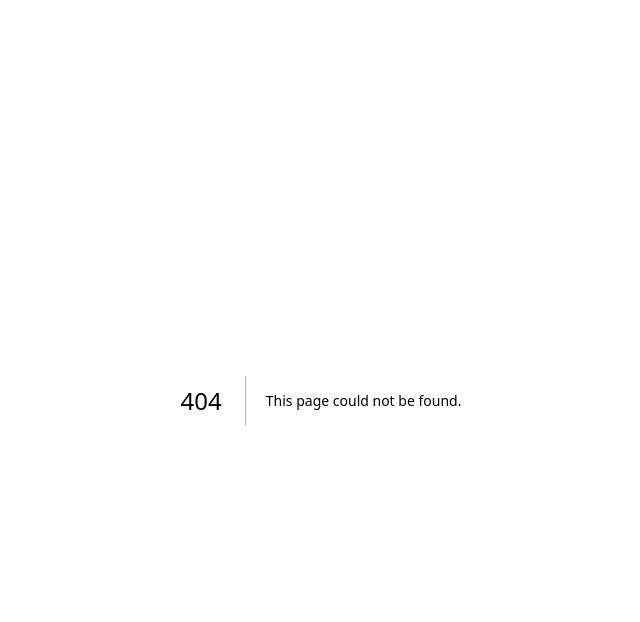
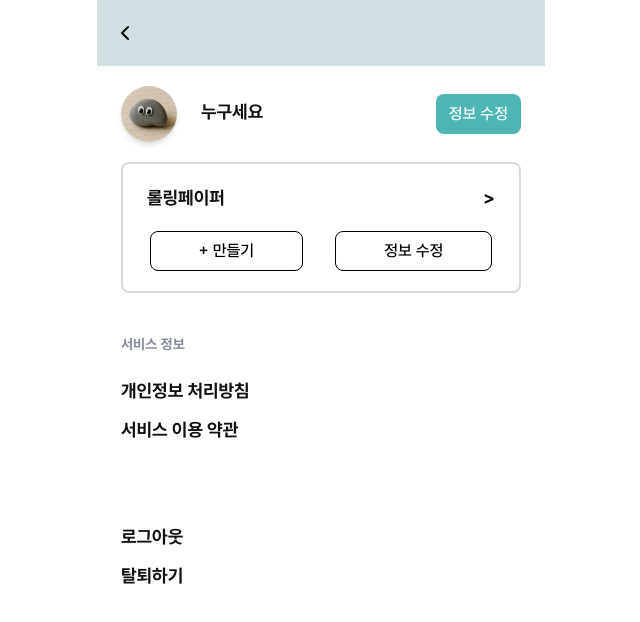
Before and after one commit to yonseeee/doldol-client, a Next.js app in the folder apps/client/: page /auth/mypage in a window 1280 px wide. Before the commit this address had no page. Shown: the top 622 px of the page, without its empty margins (319-959 px from the left). Built offline with nearby package versions, Linux system fonts and the light colour scheme.

Commit message:
feat(mypage):creat mypage ui

```diff
--- /dev/null
+++ b/apps/client/src/app/auth/mypage/page.tsx
@@ -0,0 +1,9 @@
+'use client';
+
+import ProfileContainer from '@/containers/auth/mypage/Profile';
+
+const MyPage: React.FC = () => {
+  return <ProfileContainer />;
+};
+
+export default MyPage;
--- /dev/null
+++ b/apps/client/src/containers/auth/mypage/Profile.tsx
@@ -0,0 +1,65 @@
+import { Button, Typography } from '@ui/components';
+import Image from 'next/image';
+
+const profileImageUrl = '/assets/logos/defaultprofile/profiledoldol.png';
+const ProfileContainer = () => {
+  return (
+    <div className=' flex flex-col  items-center w-full'>
+      <div className='flex mt-5 justify-between w-full'>
+        <div className='flex gap-6 '>
+          <Image
+            src={profileImageUrl as string}
+            width={100}
+            height={100}
+            className='w-14 h-14 rounded-full shadow-md'
+            alt='기본 이미지'
+          />
+          <Typography variant='b18-bold' className='mt-3'>
+            누구세요
+          </Typography>
+        </div>
+        <Button variant='primary' size='medium' className='mt-2'>
+          정보 수정
+        </Button>
+      </div>
+      <div className='w-full mt-5 px-6 border border-2 border-gray-3 py-5 rounded-lg'>
+        <div className='flex justify-between'>
+          <div className='flex gap-10 '>
+            <Typography variant='b18-bold'>롤링페이퍼</Typography>
+          </div>
+          <Typography variant='b18-bold'>&gt;</Typography>
+        </div>
+        <div className='flex justify-center gap-8 pt-5'>
+          <Button variant='outlined' size='medium' className='!px-12'>
+            + 만들기
+          </Button>
+          <Button variant='outlined' size='medium' className='!px-12'>
+            정보 수정
+          </Button>
+        </div>
+      </div>
+
+      <Typography
+        variant='b14-bold'
+        className='mt-10 text-left text-gray-2 w-full'
+      >
+        서비스 정보
+      </Typography>
+      <Typography variant='b18-bold' className='mt-5 text-left w-full'>
+        개인정보 처리방침
+      </Typography>
+      <Typography variant='b18-bold' className='mt-3 text-left w-full'>
+        서비스 이용 약관
+      </Typography>
+      <Typography variant='b18-bold' className='mt-20 text-left w-full'>
+        로그아웃
+      </Typography>
+      <Typography variant='b18-bold' className='mt-3 text-left w-full'>
+        탈퇴하기
+      </Typography>
+    </div>
+  );
+};
+// 로그아웃 : -> landing page
+// 탈퇴하기 : /auth/withdraw -> landing page
+export default ProfileContainer;
--- /dev/null
+++ b/apps/client/src/interface/auth/mypage.interface.ts
@@ -0,0 +1,4 @@
+interface UserProfile {
+  name: string;
+  profileImage: string | null;
+}
```
Also changed, not shown: apps/client/public/assets/logos/defaultprofile/profiledoldol.png (added).
